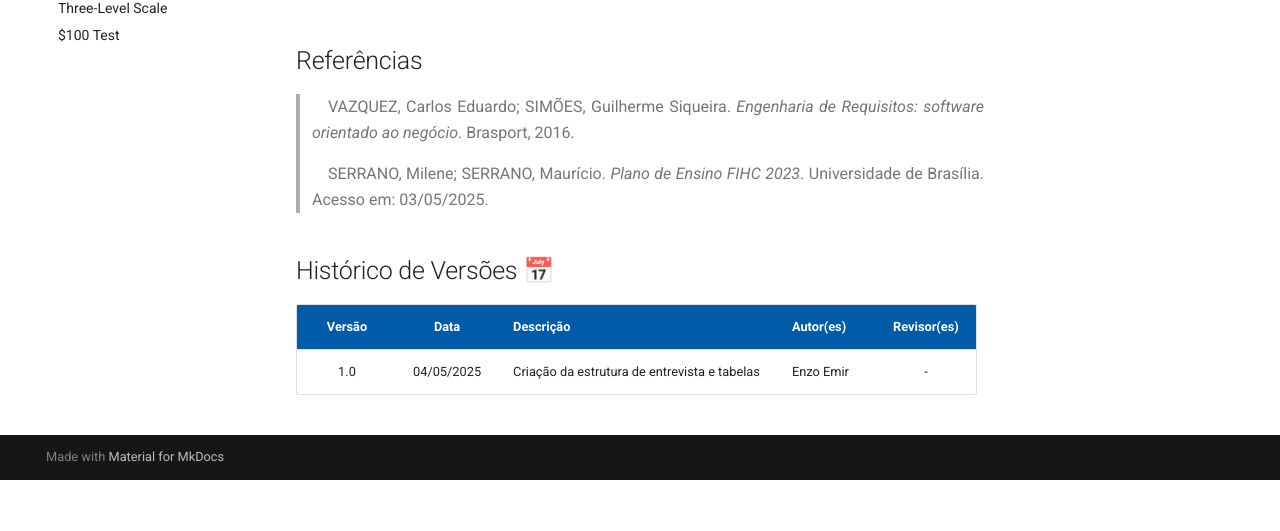
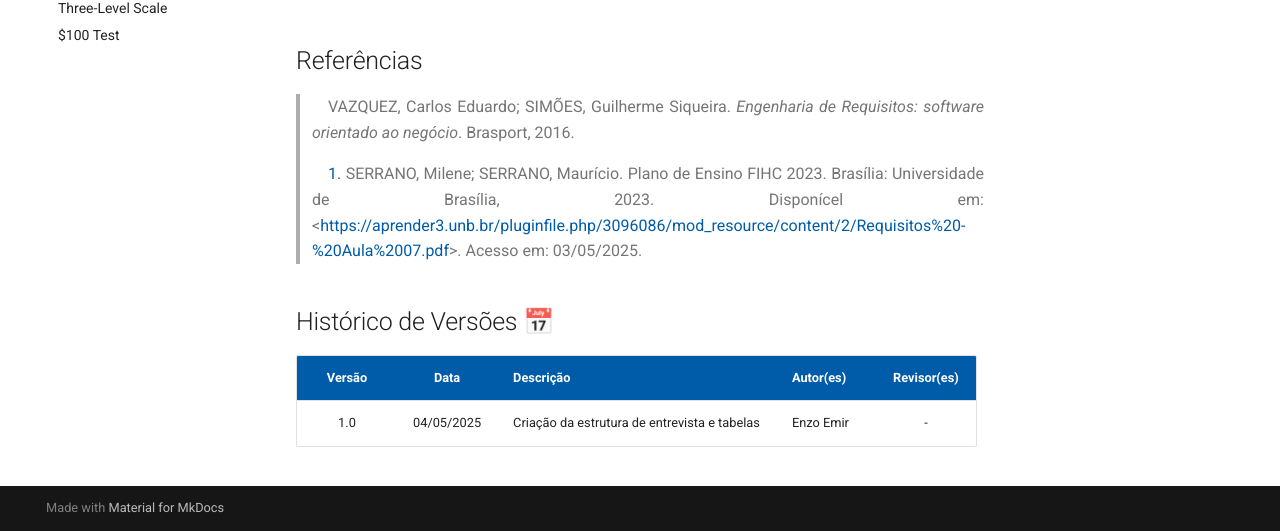
Before and after one commit to eduardodpms/REQ-FGTS, an MkDocs documentation site: the page built from docs/Elicitacao/Tecnicas-de-Elicitacao/Entrevista.md, in a window 1280 px wide and 900 px high, scrolled down 2374 px, cut to the strip 369-900 px from the top of the window. Built offline with MkDocs 1.6.1 and Material for MkDocs 9.7.7, drawn with Linux system fonts in a browser that asks for light colours; comment, search, counter and statistics services are not loaded; before the commit the page ends 3223 px from its top, so only the background shows below that.

Commit message:
Update Entrevista.md

```diff
--- a/docs/Elicitacao/Tecnicas-de-Elicitacao/Entrevista.md
+++ b/docs/Elicitacao/Tecnicas-de-Elicitacao/Entrevista.md
@@ -114,7 +114,7 @@ A seguir, os requisitos elicitados foram organizados em duas categorias: funcion
 
 > VAZQUEZ, Carlos Eduardo; SIMÕES, Guilherme Siqueira. *Engenharia de Requisitos: software orientado ao negócio*. Brasport, 2016.
 
-> SERRANO, Milene; SERRANO, Maurício. *Plano de Ensino FIHC 2023*. Universidade de Brasília. Acesso em: 03/05/2025.
+> <a id="REF1" href="#anchor_1">1.</a> SERRANO, Milene; SERRANO, Maurício. Plano de Ensino FIHC 2023. Brasília: Universidade de Brasília, 2023. Disponícel em: <<https://aprender3.unb.br/pluginfile.php/3096086/mod_resource/content/2/Requisitos%20-%20Aula%2007.pdf>>. Acesso em: 03/05/2025.
 
 ## Histórico de Versões 📅
 
```
